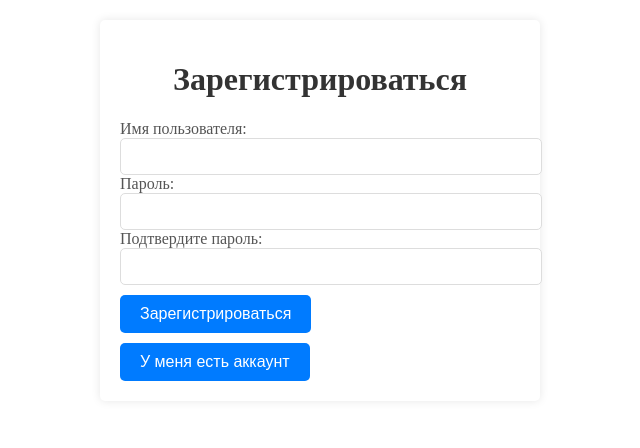
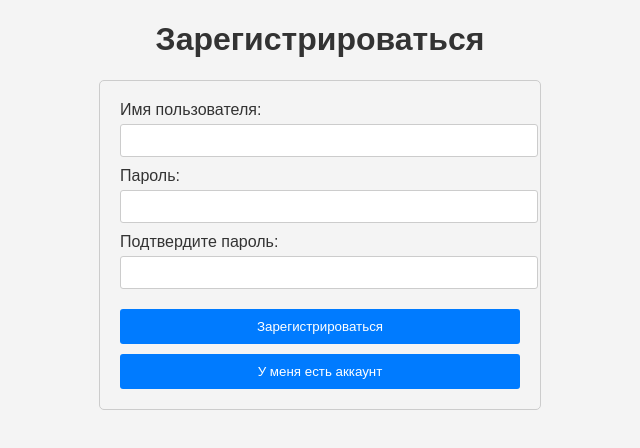
Before and after one commit to SlepoyShaman/ZDTickets, a React (Create React App) app in the folder zdtickets.ui/: page / in a window 1280 px wide. Shown: the top 448 px of the page, without its empty margins (320-960 px from the left). Built offline with nearby package versions, Linux system fonts and the light colour scheme.

Commit message:
fix front

```diff
--- a/zdtickets.ui/src/App.js
+++ b/zdtickets.ui/src/App.js
@@ -3,12 +3,12 @@ import AuthForm from "./components/AuthForm/AuthForm";
 import MainPage from "./components/Main/MainPage";
 
 function App() {
-  const [user, setUser] = useState({ login: '' })
-  return (
-    <div className="container">
-      {user.login === "" ? < AuthForm setUser={setUser} /> : <MainPage userName={user.login} />}
-    </div>
-  );
+    const [user, setUser] = useState({ login: "" })
+    return (
+        <>
+            {user.login === "" ? < AuthForm setUser={setUser} /> : <MainPage userName={user.login} />}
+        </>
+    );
 }
 
 export default App;
--- a/zdtickets.ui/src/components/AuthForm/AuthForm.jsx
+++ b/zdtickets.ui/src/components/AuthForm/AuthForm.jsx
@@ -6,8 +6,12 @@ function AuthForm({ setUser }) {
   const [hasAccount, setHasAccount] = useState(false);
   return (
     <>
-      {hasAccount ? <LoginForm setUser={setUser} /> : <RegistrationForm setUser={setUser} />}
-      <button onClick={() => setHasAccount(!hasAccount)}>{hasAccount ? 'У меня нет аккаунта' : 'У меня есть аккаунт'}</button>
+      {
+        hasAccount ?
+        <LoginForm setUser={setUser} setMissingAccount={()=>setHasAccount(false)}/>
+        :
+        <RegistrationForm setUser={setUser} setExistingAccount={()=>setHasAccount(true)}/>
+       }
     </>
   )
 }
--- a/zdtickets.ui/src/components/LoginForm/LoginForm.jsx
+++ b/zdtickets.ui/src/components/LoginForm/LoginForm.jsx
@@ -1,6 +1,6 @@
 import React, { useState } from "react";
 
-function LoginForm({ setUser }) {
+function LoginForm({ setUser, setMissingAccount }) {
     const [error, setError] = useState("")
 
     const [formData, setFormData] = useState({
@@ -65,8 +65,9 @@ function LoginForm({ setUser }) {
                 />
                 {formErrors.password && <span className="error-message">{formErrors.password}</span>}
 
+                {error && <span className="error">{error}</span>}
                 <button type="submit" >Войти</button>
-        {error && <span className="error">{error}</span>}
+                <button onClick={setMissingAccount}>У меня нет аккаунта</button>
             </form>
         </>
     );
--- a/zdtickets.ui/src/components/Main/MainPage.jsx
+++ b/zdtickets.ui/src/components/Main/MainPage.jsx
@@ -4,7 +4,11 @@ import Trains from "./Trains";
 function MainPage({ userName }) {
     return (
         <>
+            <header>
+                <div className="container">
                     <div className="userName">{userName}</div>
+                </div>
+            </header>
             <Trains />
         </>
     )
--- a/zdtickets.ui/src/components/Main/TicketsList.jsx
+++ b/zdtickets.ui/src/components/Main/TicketsList.jsx
@@ -13,27 +13,25 @@ function TicketsList({ trainId, trigger }) {
             }
             const data = await response.json();
             setTickets(data)
-      console.log(tickets)
         } catch (error) {
             console.error('Error fetching tickets:', error);
         }
     }
 
-  const onClick = async () => {
-    await fetchTickets();
-    trigger()
-  }
-
     return (
         <>
-      <button onClick={onClick}>Посмотреть билеты</button>
-      {tickets.length === 0 && <ul>
+            {
+                tickets.length ? <ul>
                     {tickets.map(ticket => (
                         <li key={ticket.ticketId}>
-            <div>aboba: {ticket.seatNumber}</div>
+                            <div>Номер места: {ticket.seatNumber}</div>
                         </li>
                     ))}
-      </ul>}
+                    <button onClick={() => setTickets([])}>Скрыть билеты</button>
+                </ul>
+                :
+                <button onClick={fetchTickets}>Посмотреть билеты</button>
+            }
         </>
     )
 }
--- a/zdtickets.ui/src/components/Main/TrainsFilter.jsx
+++ b/zdtickets.ui/src/components/Main/TrainsFilter.jsx
@@ -38,7 +38,7 @@ function TrainsFilter({ trainsFilter, setFilter, onSubmit }) {
                 id="departudeDate"
                 value={trainsFilter.departudeDate}
                 onChange={saveFilter} />
-      <button type="submit" >aboba</button>
+            <button type="submit">Посмотреть поезда</button>
         </form>
     );
 }
--- a/zdtickets.ui/src/components/RegistrationForm/RegistrationForm.jsx
+++ b/zdtickets.ui/src/components/RegistrationForm/RegistrationForm.jsx
@@ -1,6 +1,6 @@
 import React, { useState } from 'react';
 
-function RegistrationForm({ setUser }) {
+function RegistrationForm({ setUser, setExistingAccount }) {
   const [error, setError] = useState("");
   const [formData, setFormData] = useState({
     login: '',
@@ -80,8 +80,9 @@ function RegistrationForm({ setUser }) {
         />
         {formErrors.confirmPassword && <span className="error-message">{formErrors.confirmPassword}</span>}
 
+        {error && <span className="error">{error}</span>}
         <button type="submit" >Зарегистрироваться </button>
-        {error && <span className="error">{error}</span>}
+        <button onClick={setExistingAccount}>У меня есть аккаунт</button>
       </form>
     </>
   );
--- a/zdtickets.ui/src/index.css
+++ b/zdtickets.ui/src/index.css
@@ -1,4 +1,4 @@
-.container {
+/* .container {
   max-width: 400px;
   margin: 20px auto;
   background-color: #fff;
@@ -78,4 +78,82 @@ button:hover {
   display: block;
   margin-top: 10px;
   margin-bottom: 10px;
+} */
+body {
+    font-family: Arial, sans-serif;
+    background-color: #f4f4f4;
+    color: #333;
+    margin: 0;
+    padding: 0;
+    box-sizing: border-box;
 }
+
+.container {
+    max-width: 1200px;
+    margin: 0 auto;
+    padding: 20px;
+}
+
+header {
+    height: 60px;
+    display: flex;
+    align-items: center;
+    background-color: #0250a3;
+    color: #e4e4e4;
+    margin-bottom: 50px;
+}
+
+form {
+    max-width: 400px;
+    margin: 0 auto;
+    padding: 20px;
+    border: 1px solid #ccc;
+    border-radius: 5px;
+}
+
+h1 {
+    text-align: center;
+}
+
+label {
+    display: block;
+    margin-bottom: 5px;
+}
+
+input[type="text"],
+input[type="password"] {
+    width: 100%;
+    padding: 8px;
+    margin-bottom: 10px;
+    border: 1px solid #ccc;
+    border-radius: 3px;
+}
+
+button[type="submit"],
+button {
+    width: 100%;
+    padding: 10px;
+    margin-top: 10px;
+    background-color: #007bff;
+    color: #fff;
+    border: none;
+    border-radius: 3px;
+    cursor: pointer;
+}
+
+button[type="submit"]:hover {
+    background-color: #0056b3;
+}
+
+.error-message {
+    color: #dc3545;
+    font-size: 14px;
+}
+
+.error {
+    color: #dc3545;
+    font-size: 16px;
+    font-weight: bold;
+    display: block;
+    margin-top: 20px ;
+}
```
Lines whose indentation alone changed are shown as unchanged.
